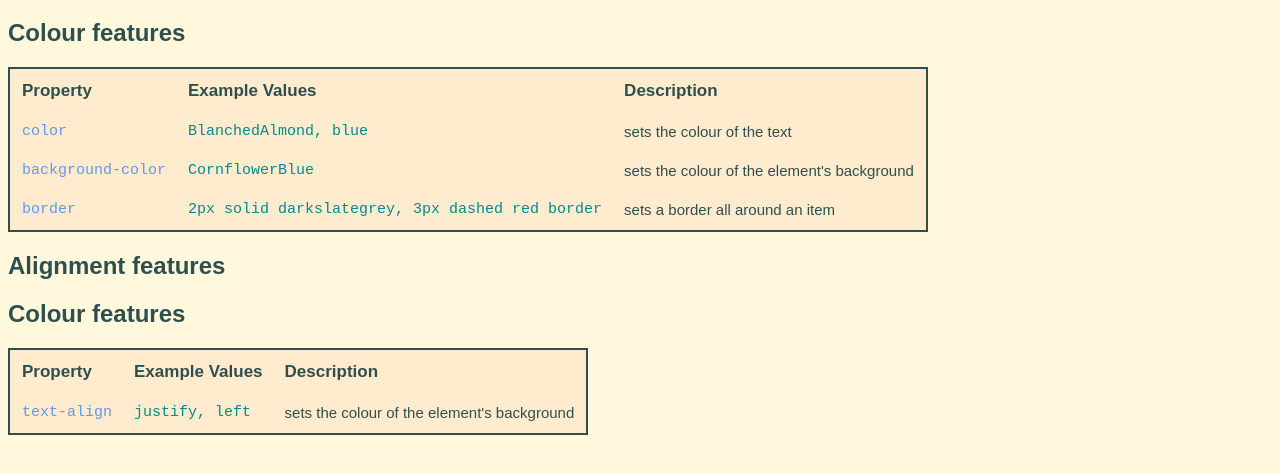
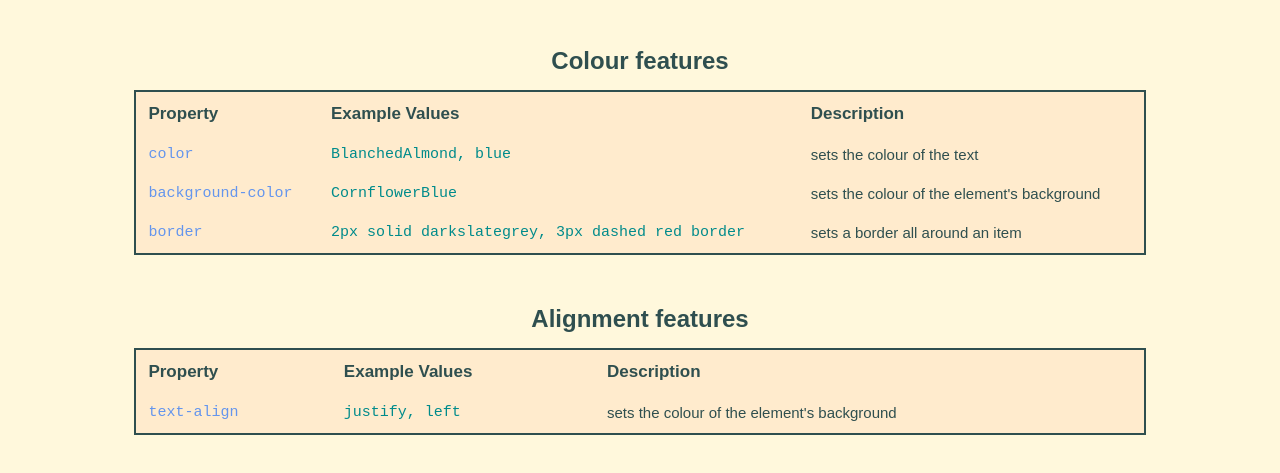
Before and after one commit to kaykakaraka/CSS_Cheatsheet, a plain HTML site: page index.html in a window 1280 px wide. Shown: the part 61-534 px from the top of the page. Drawn offline with Linux system fonts and the light colour scheme.

Commit message:
Aligned tables to the center

```diff
--- a/index.html
+++ b/index.html
@@ -18,7 +18,6 @@
 </table>
 
 <h2> Alignment features </h2>
-<h2> Colour features </h2>
 <table>
   <thead><td>Property</td><td>Example Values</td><td>Description</td></thead>
   <tbody>
--- a/styles.css
+++ b/styles.css
@@ -5,6 +5,11 @@ body {
 
   h1 {
     text-align: center;
+  }
+
+  h2 {
+    text-align: center;
+    margin: 50px 15px 15px 15px;
   }
 
   body {
@@ -15,6 +20,8 @@ body {
     background-color: BlanchedAlmond;
     font-size: 15px;
     border: 2px solid darkslategrey;
+    min-width: 80%;
+    margin: auto;
   }
 
   thead {
```
